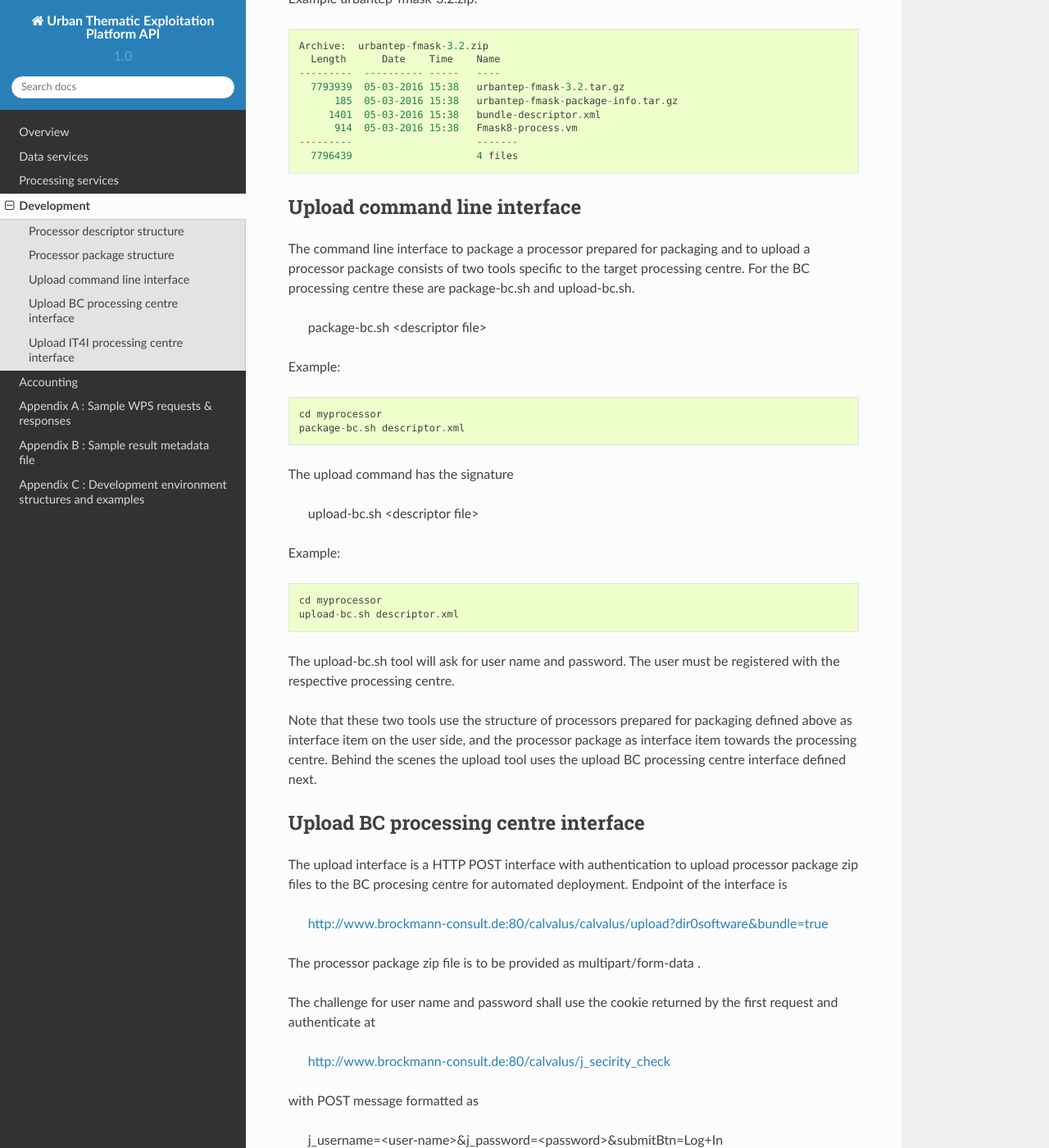
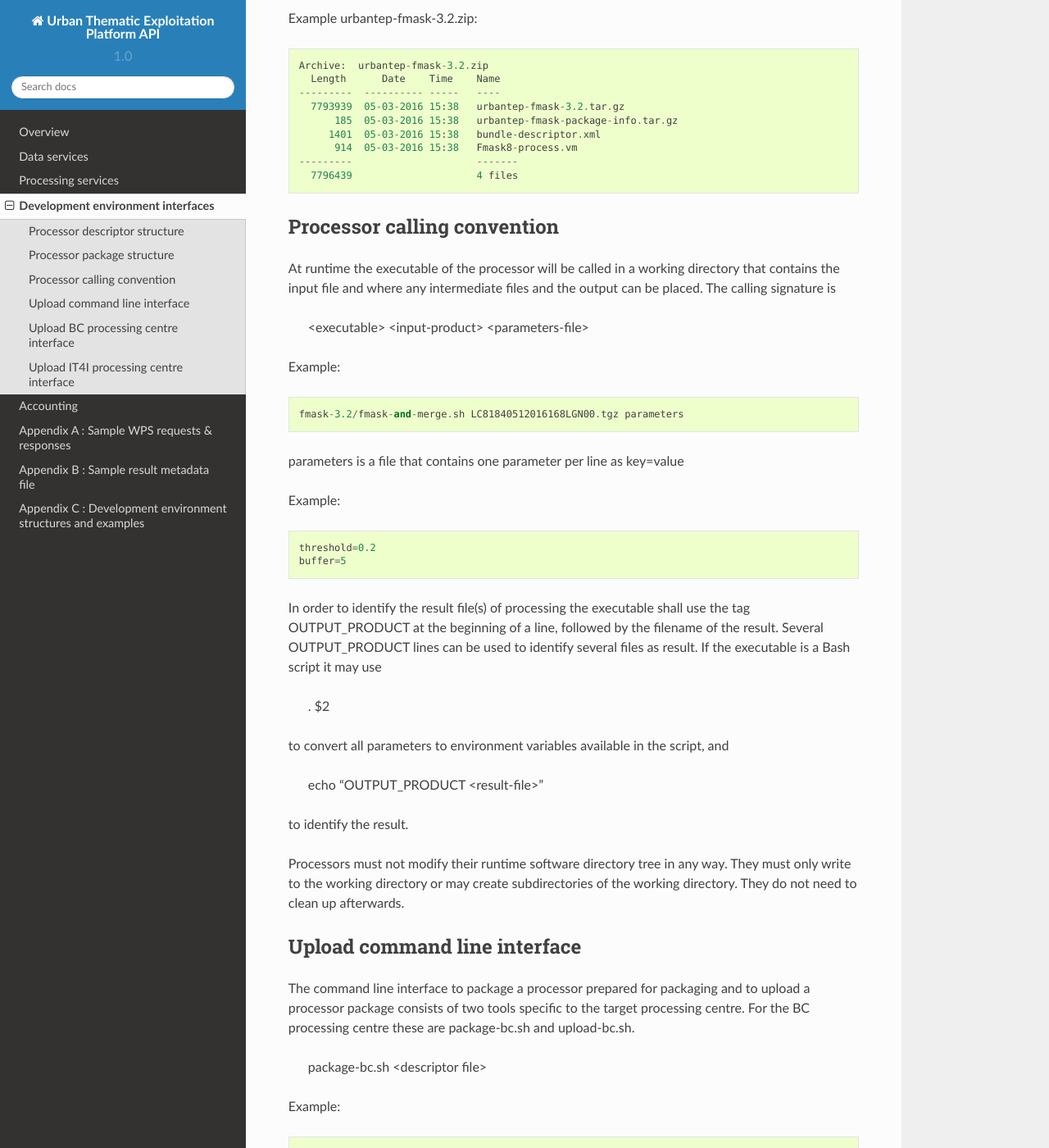
Before and after one commit to urban-tep/API, a Sphinx documentation site: the page built from source/development/index.rst, in a window 1280 px wide and 1400 px high, scrolled down 2144 px. Shown: the whole window at 82% size. Built offline with Sphinx 7.4.7 and the Read the Docs theme 2.0.0, drawn with Linux system fonts in a browser that asks for light colours; pages that are not in the unit, such as notebooks, are missing from menus; some of the changed text lies outside the part shown.

Commit message:
development environment section completed

```diff
--- a/source/development/index.rst
+++ b/source/development/index.rst
@@ -1,6 +1,6 @@
 
-Development
-===========
+Development environment interfaces
+==================================
 
 .. toctree::
    :maxdepth: 2
@@ -66,7 +66,7 @@ Processor package structure
 A processor prepared for packaging is a directory that consists of
 
  * the runtime software of the processor in a subdirectory tree <package-name>-<package-version>, with shared libraries, scripts, auxiliary data, etc.
- * as part of this a script to be called with the input product as command line argument (the one listed as processor/executable in the descriptor XML)
+ * as part of this a script to be called with the input product as first command line argument (the one listed as processor/executable in the descriptor XML), and a parameters file as optional second argument (with key=value lines in it)
  * a Dockerfile (outside of the subdirectory) that sets up a basic operating system (e.g. centos:7) and installs additional libraries necessary for the processor
  * a descriptor.xml file (outside of the subdirectory)
 
@@ -99,6 +99,36 @@ Example urbantep-fmask-3.2.zip::
           914  05-03-2016 15:38   Fmask8-process.vm
     ---------                     -------
       7796439                     4 files
+
+Processor calling convention
+----------------------------
+
+At runtime the executable of the processor will be called in a working directory that contains the input file and where any intermediate files and the output can be placed. The calling signature is
+
+  <executable> <input-product> <parameters-file>
+
+Example::
+
+  fmask-3.2/fmask-and-merge.sh LC81840512016168LGN00.tgz parameters
+
+parameters is a file that contains one parameter per line as key=value
+
+Example::
+
+  threshold=0.2
+  buffer=5
+
+In order to identify the result file(s) of processing the executable shall use the tag OUTPUT_PRODUCT at the beginning of a line, followed by the filename of the result. Several OUTPUT_PRODUCT lines can be used to identify several files as result. If the executable is a Bash script it may use
+
+  . $2
+
+to convert all parameters to environment variables available in the script, and
+
+  echo "OUTPUT_PRODUCT <result-file>"
+
+to identify the result.
+
+Processors must not modify their runtime software directory tree in any way. They must only write to the working directory or may create subdirectories of the working directory. They do not need to clean up afterwards.
 
 Upload command line interface
 -----------------------------
--- a/source/index.rst
+++ b/source/index.rst
@@ -16,7 +16,7 @@ Welcome to Urban Thematic Exploitation Platform API's documentation!
    accounting/index
    processingservices/appendix-a
    processingservices/appendix-b
-   processingservices/appendix-c
+   development/appendix-c
 
 
 Indices and tables
```
Also changed, not shown: source/development/appendix-c.rst (renamed from source/processingservices/appendix-c.rst).
